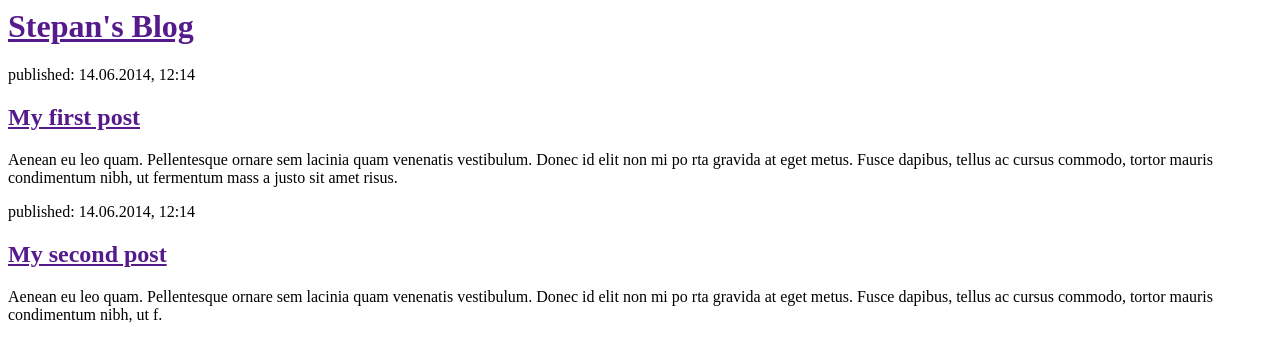
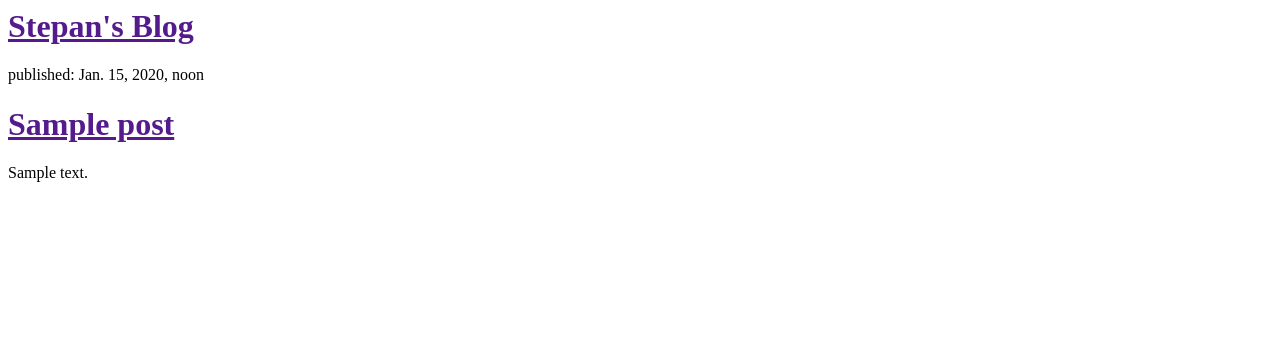
Before and after one commit to StepanSZhuk/my_first_blog, a Django app: page / in a window 1280 px wide. Shown: the top 362 px of the page. Run offline with Django 3.2, Linux system fonts and the light colour scheme; tables that the repository leaves empty hold one stand-in row (values such as "Sample post").

Commit message:
Modified templates to display posts from database.

```diff
--- a/blog/templates/blog/post_list.html
+++ b/blog/templates/blog/post_list.html
@@ -6,18 +6,25 @@
 <div>
 <h1><a href="">Stepan's Blog</a></h1>
 </div>
+{% for post in posts %}
 <div>
-<p>published: 14.06.2014, 12:14</p>
+<p>published: {{ post.published_date }}</p>
+<h1><a href="">{{ post.title }}</a></h1>
+<p>{{ post.text|linebreaksbr }}</p>
+</div>
+{% endfor %}
+<!-- <div> -->
+<!-- <p>published: 14.06.2014, 12:14</p>
 <h2><a href="">My first post</a></h2>
 <p>Aenean eu leo quam. Pellentesque ornare sem lacinia quam venenatis vestibulum. Donec id elit non mi po
 rta gravida at eget metus. Fusce dapibus, tellus ac cursus commodo, tortor mauris condimentum nibh, ut fermentum mass
-a justo sit amet risus.</p>
-</div>
+a justo sit amet risus.</p> -->
+<!-- </div>
 <div>
 <p>published: 14.06.2014, 12:14</p>
 <h2><a href="">My second post</a></h2>
 <p>Aenean eu leo quam. Pellentesque ornare sem lacinia quam venenatis vestibulum. Donec id elit non mi po
-rta gravida at eget metus. Fusce dapibus, tellus ac cursus commodo, tortor mauris condimentum nibh, ut f.</p>
-</div>
+rta gravida at eget metus. Fusce dapibus, tellus ac cursus commodo, tortor mauris condimentum nibh, ut f.</p> -->
+<!-- </div> -->
 </body>
 </html>
--- a/blog/views.py
+++ b/blog/views.py
@@ -1,4 +1,7 @@
 from django.shortcuts import render
+from django.utils import timezone
+from .models import Post
 
 def post_list(request):
-    return render(request, 'blog/post_list.html', {})
+    posts = Post.objects.filter(published_date__lte=timezone.now()).order_by('published_date')
+    return render(request, 'blog/post_list.html', {'posts': posts})
```
